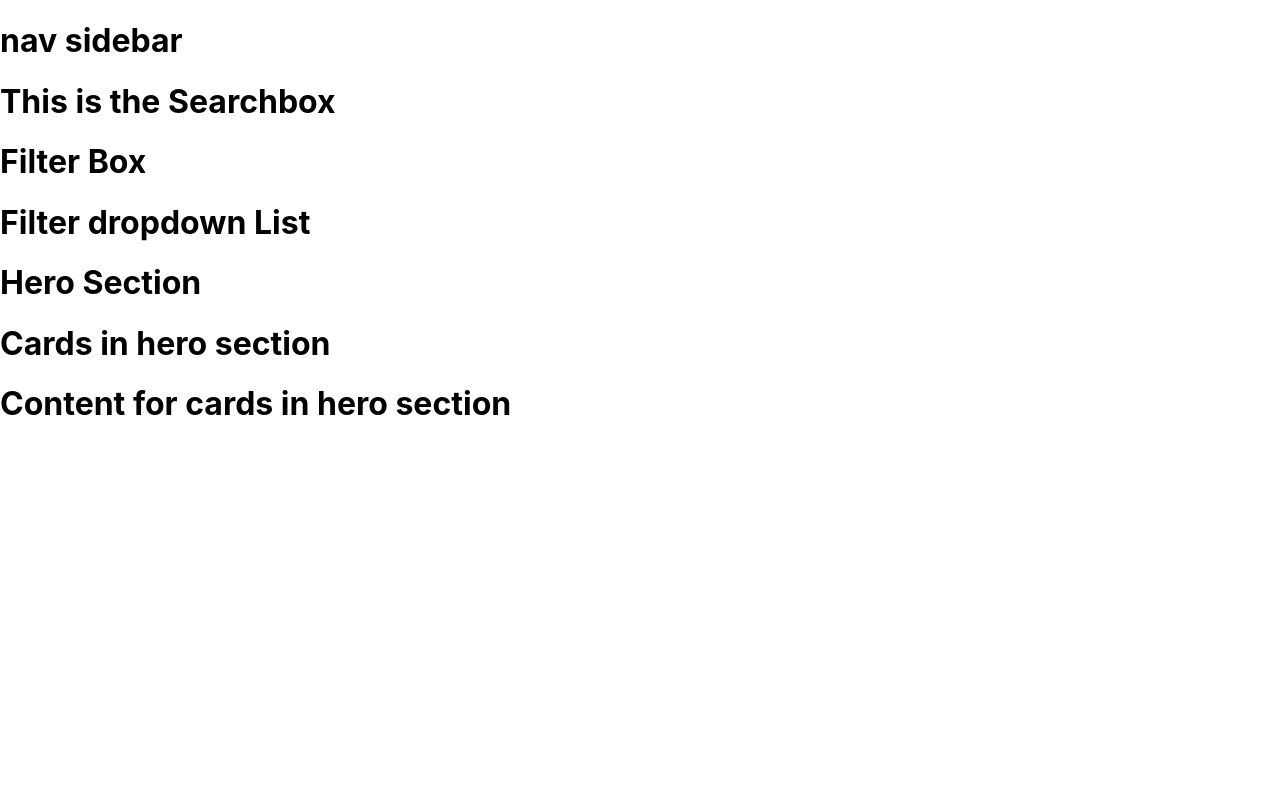
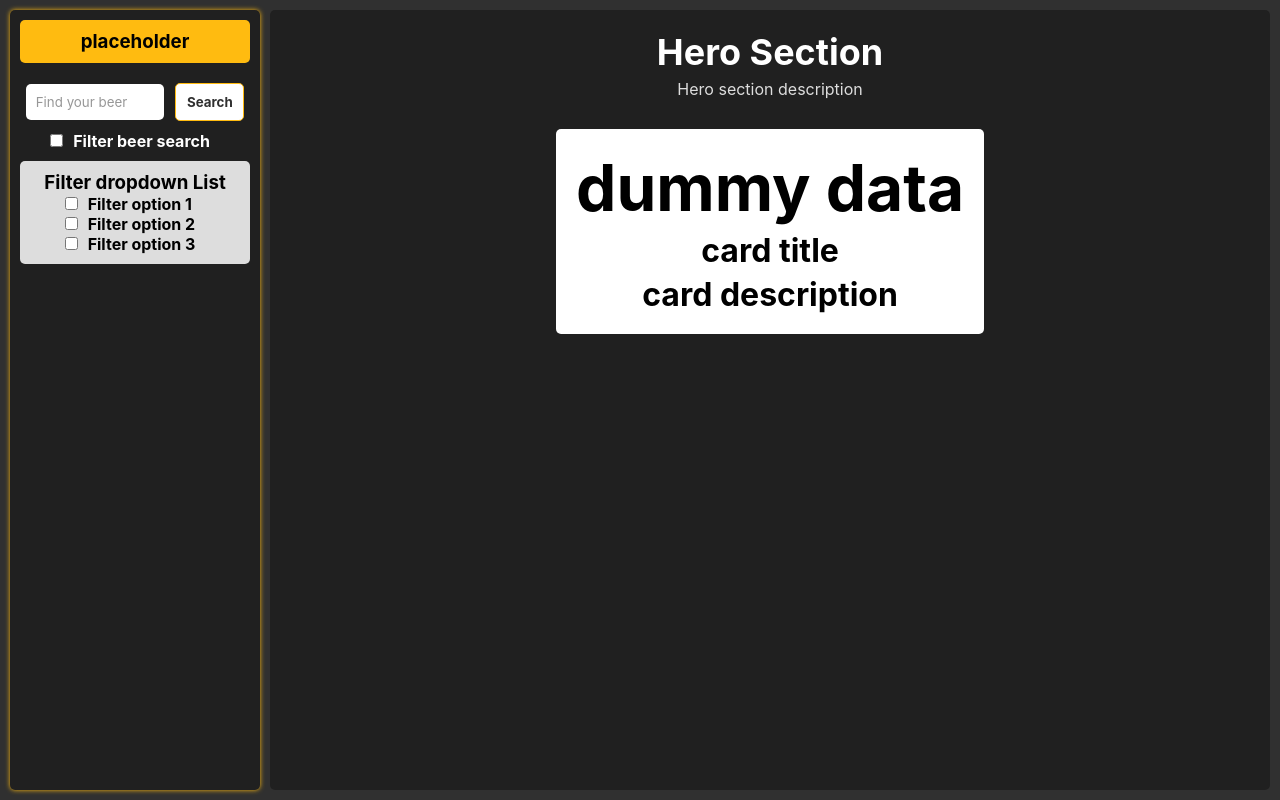
Before and after one commit to jessebubble/nology-punk-api, a React (Create React App) app: page / in a window 1280 px wide. Built offline with nearby package versions, Linux system fonts and the light colour scheme.

Commit message:
styled empty components with css

```diff
--- a/src/App.jsx
+++ b/src/App.jsx
@@ -6,8 +6,10 @@ const App = () => {
 
   return (
     <>
+    <div className="landing-page">
       <NavBar />
       <Hero />
+    </div>
     </>
   );
 }
--- a/src/components/Hero/Card.jsx
+++ b/src/components/Hero/Card.jsx
@@ -1,9 +1,12 @@
+import CardList from "./CardList";
 
 const Card = () => {
 
     return (
-        <div>
-            <h1>Cards in hero section</h1>
+        <div className="card">
+            <h1>
+                <CardList />
+            </h1>
         </div>
     );
 };
--- a/src/components/Hero/CardList.jsx
+++ b/src/components/Hero/CardList.jsx
@@ -4,8 +4,10 @@ const CardList = () => {
 
     return (
 
-        <div>
-            <h1>Content for cards in hero section</h1>
+        <div className="card-content">
+            <h1>dummy data</h1>
+            <p>card title </p>
+            <p>card description</p>
         </div>
     );
 };
--- a/src/components/Hero/Hero.jsx
+++ b/src/components/Hero/Hero.jsx
@@ -1,17 +1,21 @@
 import Card from "./Card";
-import CardList from "./CardList";
 
 const Hero = () => {
 
 
   return (
+    <>
+      <div className="hero">
+        <div className="hero-text">
+          <h1>Hero Section</h1>
+          <p>Hero section description</p>
+        </div>
 
-    <div className="hero">
-      <h1 className="hero__title">Hero Section</h1>
-      <Card />
-      <CardList />
-    </div>
-
+        <div className="hero-card">
+          <Card />
+        </div>
+      </div>
+    </>
   );
 }
 
--- a/src/components/NavBar/FilterItem.jsx
+++ b/src/components/NavBar/FilterItem.jsx
@@ -2,8 +2,11 @@
 const FilterItem = () => {
 
     return (
-        <div>
-            <h1>Filter Box</h1>
+        <div className="filterbox">
+            <form>
+                <input type="checkbox" />
+                <label>Filter beer search</label>
+            </form>
         </div>
     );
 };
--- a/src/components/NavBar/FilterList.jsx
+++ b/src/components/NavBar/FilterList.jsx
@@ -3,8 +3,21 @@ const FilterList = () => {
 
     return (
 
-        <div>
-            <h1>Filter dropdown List</h1>
+        <div className="filterlist">
+            <h3>Filter dropdown List</h3>
+
+            <form>
+                <input type="checkbox" />
+                <label>Filter option 1</label>
+                <br />
+
+                <input type="checkbox" />
+                <label>Filter option 2</label>
+                <br />
+
+                <input type="checkbox" />
+                <label>Filter option 3</label>
+            </form>
         </div>
     );
 };
--- a/src/components/NavBar/NavBar.jsx
+++ b/src/components/NavBar/NavBar.jsx
@@ -4,13 +4,19 @@ import SearchBox from "./SearchBox";
 
 const NavBar = () => {
     return (
-        <div className="navbar">
-            <h1>nav sidebar</h1>
-            <SearchBox />
-            <FilterItem />
-            <FilterList />
+        <>
+            <div className="navbar">
+                <div className="navbar-logo">
+                    <h3>placeholder</h3>
+                </div>
 
-        </div>
+                <div className="navbar-content">
+                    <SearchBox />
+                    <FilterItem />
+                    <FilterList />
+                </div>
+            </div>
+        </>
     );
 };
 
--- a/src/components/NavBar/SearchBox.jsx
+++ b/src/components/NavBar/SearchBox.jsx
@@ -3,8 +3,11 @@ const SearchBox = () => {
 
     return (
 
-        <div>
-            <h1>This is the Searchbox</h1>
+        <div className="searchbox">
+            <form>
+                <input type="text" placeholder="Find your beer" />
+                <button type="submit">Search</button>
+            </form>
         </div>
 
     );
--- a/src/index.css
+++ b/src/index.css
@@ -1,13 +1,152 @@
-body {
+* {
   margin: 0;
-  font-family: -apple-system, BlinkMacSystemFont, 'Segoe UI', 'Roboto', 'Oxygen',
-    'Ubuntu', 'Cantarell', 'Fira Sans', 'Droid Sans', 'Helvetica Neue',
-    sans-serif;
+  padding: 0;
+  box-sizing: border-box;
+  font-family: 'Inter', sans-serif;
   -webkit-font-smoothing: antialiased;
   -moz-osx-font-smoothing: grayscale;
 }
 
-code {
-  font-family: source-code-pro, Menlo, Monaco, Consolas, 'Courier New',
-    monospace;
+.landing-page {
+  width: 100%;
+  height: 100vh;
+  display: flex;
+  align-items: center;
+  justify-content: center;
+  background-color: #303030;
+  padding: 10px;
+  gap: 10px;
 }
+.navbar {
+  width: 20%;
+  height: 100%;
+  background-color: #202020;
+  box-shadow: 0 0 5px #ffbb10ff;
+  border-radius: 5px;
+  display: flex;
+  flex-direction: column;
+  align-items: center;
+  justify-content: flex-start;
+  gap: 10px;
+  padding: 10px;
+}
+.navbar-logo {
+  background-color: #ffbb10ff;
+  border-radius: 5px;
+  width: 100%;
+  padding: 10px;
+  text-align: center;
+}
+.navbar-content {
+  display: flex;
+  flex-direction: column;
+  align-items: center;
+  justify-content: center;
+  width: 100%;
+  margin-top: 10px;
+  gap: 10px;
+}
+.searchbox > form {
+  display: flex;
+  align-items: center;
+  justify-content: space-around;
+}
+.searchbox > form > input {
+  border: none;
+  border-radius: 5px;
+  padding: 10px;
+  outline: none;
+  width: 60%;
+}
+.searchbox > form > input::placeholder {
+  color: #979797;
+}
+.searchbox > form > button {
+  border: 1px solid #ffbb10ff;
+  border-radius: 5px;
+  padding: 10px;
+  color: #303030;
+  background-color: #fff;
+  font-weight: bold;
+  cursor: pointer;
+  width: 30%;
+}
+.searchbox > form > button:hover {
+  background-color: #ffbb10ff;
+  color: #fff;
+}
+.filterbox > form > label {
+  color: #fff;
+  font-weight: bold;
+  padding: 10px;
+}
+.filterlist {
+  width: 100%;
+  display: flex;
+  flex-direction: column;
+  align-items: center;
+  justify-content: center;
+  background-color: #dddddd;
+  padding: 10px;
+  border-radius: 5px;
+}
+.filterlist > form > label {
+  color: #000;
+  font-weight: bold;
+  padding: 10px;
+}
+
+.hero {
+  width: 80%;
+  height: 100%;
+  background-color: #202020;
+  border-radius: 5px;
+  display: flex;
+  flex-direction: column;
+  gap: 10px;
+  padding: 10px;
+}
+.hero > .hero-text {
+  display: flex;
+  flex-direction: column;
+  align-items: center;
+  justify-content: center;
+  gap: 5px;
+  padding: 10px;
+}
+.hero > .hero-text > h1 {
+  color: #fff;
+  font-size: 36px;
+  font-weight: bold;
+  text-align: center;
+}
+.hero > .hero-text > p {
+  color: #dddddd;
+  font-size: 16px;
+  text-align: center;
+}
+.hero > .hero-card {
+  display: flex;
+  align-items: center;
+  justify-content: center;
+  gap: 10px;
+  padding: 10px;
+}
+.card {
+  background-color: #fff;
+  border-radius: 5px;
+  display: flex;
+  flex-wrap: wrap;
+  align-items: center;
+  justify-content: center;
+  gap: 10px;
+  padding: 10px;
+}
+.card-content {
+  display: flex;
+  flex-direction: column;
+  align-items: center;
+  justify-content: center;
+  gap: 5px;
+  padding: 10px;
+}
```
